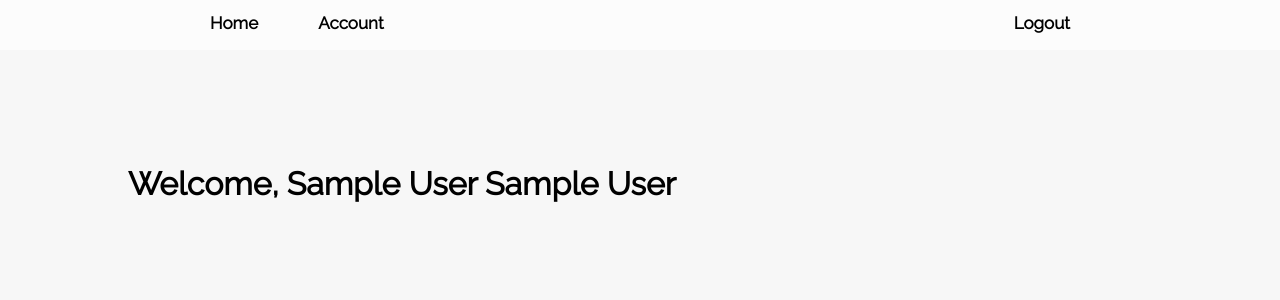
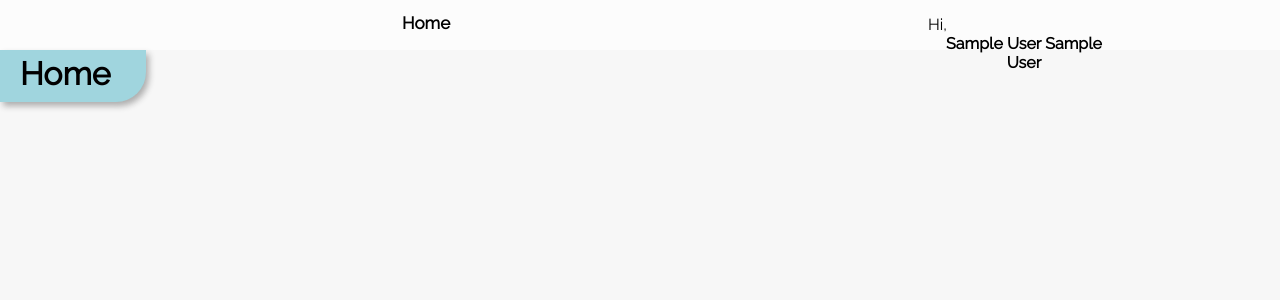
Before and after one commit to lukaskleinhaneveld/projectGarden, a PHP site: template view/garden/index.php in a window 1280 px wide. Shown: the top 300 px of the page. Run offline with PHP 8.4, Linux system fonts and the light colour scheme; the template is opened without the code that fills it, so the values that code supplies are empty; the visitor is signed in with stand-in values (Sample User, id 1); some libraries are stand-ins or nearby versions.

Commit message:
no message

```diff
--- a/public/css/style.css
+++ b/public/css/style.css
@@ -17,8 +17,9 @@
 
 nav#MenuRight {
     height: 50px;
-    width:50%;
+    width: 30%;
     float: right;
+    margin-right: 20%;
 }
 
 nav#MenuRight ul li:first-of-type {
@@ -40,7 +41,7 @@
 
 nav#MenuLeft {
     height: 50px;
-    width:50%;
+    width: 30%;
     float: left;
 }
 
@@ -62,35 +63,55 @@
     clear: both;
 }
 
-/*     END MENU     */
+.User {
+    height: 50px;
+    float: right;
+    clear: right;
+    width: 20%;
+    margin-top: -35px;
+}
 
-h2.Message{
-    margin-left: 190px;
+.User li{
+    list-style: none;
 }
 
 #MessageBox {
-    width: 750px;
-    height: 75px;
-    margin-top: 20px;
-    float: right;
-    clear: right;
+    width: 40%;
+    height: 50px;
+    float: left;
+    margin-left: -20%;
 }
 
+p.Message {
+    margin-top: 14px;
+    margin-left: 60px;
+}
+
+.Settings {
+    text-decoration: none;
+    color: black;
+    font-weight: bolder;
+}
+
+/*     END MENU     */
+
+
+
 .Welcome{
-    margin-top: 20px;
     width: 750px;
     float: left;
-    clear: left;
 }
 
 body{
     background-color: #f7f7f7;
 }
 
-#Container{
-    width: 80%;
+#Container {
+    width: 70%;
     margin-left: auto;
     margin-right: auto;
+    margin-top: 25px;
+    min-height: 100%;
 }
 
 /* LOGIN */
@@ -219,3 +214,70 @@
     float: right;
     clear: right;
 }
+
+/*ACCOUNT */
+.Page {
+    width: auto;
+    float: left;
+    padding: 5px 35px 15px 20px;
+    height: 2em;
+    background-color: rgba(160, 213, 222, 1);
+    border-bottom-right-radius: 30px;
+    box-shadow: 3px 4px 6px #adadad;
+}
+
+
+
+
+
+
+
+
+/* Dropdown Button */
+.dropbtn {
+    background-color: transparent;
+    color: black;
+    font-size: 16px;
+    border: none;
+    cursor: pointer;
+    font-weight: bolder;
+}
+
+/* Dropdown button on hover & focus */
+.dropbtn:hover, .dropbtn:focus {
+    color: red;
+}
+
+/* The container <div> - needed to position the dropdown content */
+.dropdown-outer {
+    position: relative;
+    display: inline-block;
+}
+
+/* Dropdown Content (Hidden by Default) */
+.dropdown-content {
+    display: none;
+    position: absolute;
+    background-color: #f9f9f9;
+    min-width: 160px;
+    box-shadow: 0px 8px 16px 0px rgba(0,0,0,0.2);
+    z-index: 1;
+}
+
+/* Links inside the dropdown */
+.dropdown-content a {
+    color: black;
+    padding: 12px 16px;
+    text-decoration: none;
+    display: block;
+}
+
+/* Change color of dropdown links on hover */
+.dropdown-content a:hover {
+    background-color: #f1f1f1;
+}
+
+/* Show the dropdown menu (use JS to add this class to the .dropdown-content container when the user clicks on the dropdown button) */
+.show {
+    display:block;
+}
--- /dev/null
+++ b/public/js/dropdown.js
@@ -0,0 +1,20 @@
+/* When the user clicks on the button,
+toggle between hiding and showing the dropdown content */
+function dropdown() {
+    document.getElementById("dropdown").classList.toggle("show");
+}
+
+// Close the dropdown menu if the user clicks outside of it
+window.onclick = function(event) {
+  if (!event.target.matches('.dropbtn')) {
+
+    var dropdowns = document.getElementsByClassName("dropdown-content");
+    var i;
+    for (i = 0; i < dropdowns.length; i++) {
+      var openDropdown = dropdowns[i];
+      if (openDropdown.classList.contains('show')) {
+        openDropdown.classList.remove('show');
+      }
+    }
+  }
+}
--- a/view/garden/account.php
+++ b/view/garden/account.php
@@ -1,3 +1,6 @@
+<div class="Page">
+    <h1>Account</h1>
+</div>
 <div id="Container">
-    <h1>Account page!</h1>
+
 </div>
--- a/view/garden/index.php
+++ b/view/garden/index.php
@@ -1,4 +1,6 @@
+<div class="Page">
+    <h1>Home</h1>
+</div>
 <div id="Container">
-    <h1 class="Welcome">Welcome, <?= $_SESSION['Firstname'].' '.$_SESSION['Lastname'] ?></h1>
-    <br/>
+
 </div>
--- a/view/garden/login.php
+++ b/view/login/login.php
@@ -1,5 +1,5 @@
 <div id="Container">
-    <form action="<?= URL.'garden/loginProcess' ?>" class="Login" method="post">
+    <form action="<?= URL.'login/loginProcess' ?>" class="Login" method="post">
         <h1 class="Login">Login:</h1>
         <div class="inner-form">
             <label for="Email">Email:</label>
--- a/view/garden/register.php
+++ b/view/login/register.php
@@ -1,5 +1,5 @@
 <div id="Container">
-    <form class="Register" method="post" action="<?= URL.'garden/registerProcess' ?>">
+    <form class="Register" method="post" action="<?= URL.'login/registerProcess' ?>">
         <h1 class="Register">Register:</h1>
         <div class="inner-form">
             <input type="hidden" name="Active" value="0">
@@ -16,6 +16,10 @@
             <input type="password" name="Password" placeholder="Your password">
             <br/>
             <br/>
+            <label for="Password">Confirm password:</label>
+            <input type="password" name="ConfirmPassword" placeholder="Confirm your password">
+            <br/>
+            <br/>
             <input type="submit" value="Register">
         </div>
     </form>
--- a/view/templates/header.php
+++ b/view/templates/header.php
@@ -6,33 +6,46 @@
 	<title>Studenten app</title>
 	<link rel="stylesheet" href="<?= URL ?>css/style.css">
 	<link href="https://fonts.googleapis.com/css?family=Raleway" rel="stylesheet">
+	<script src="<?php URL ?>../public/js/dropdown.js"></script>
 </head>
 <body>
 	<div id="MenuOuter">
 		<div id="Menu">
+			<div id="MessageBox">
+				<?php if(!empty($_SESSION['message'])){ ?>
+					<p class="Message"><?= $_SESSION['message']; ?></p>
+				<?php }?>
+			</div>
 			<nav id="MenuLeft">
 		        <ul>
 		            <li><a href="<?= URL ?>garden/index">Home</a></li>
-					<?php if(!empty($_SESSION['LoggedIn'])){ ?>
-						<li><a href="<?= URL ?>garden/account">Account</a></li>
-					<?php } ?>
 		        </ul>
 			</nav>
 			<nav id="MenuRight">
 		        <ul>
 					<?php if(!empty($_SESSION['LoggedIn'])){ ?>
-						<li><a href="<?= URL ?>garden/logout">Logout</a></li>
+
 					<?php }else{ ?>
-						<li><a href="<?= URL ?>garden/register">Register</a></li>
-			            <li><a href="<?= URL ?>garden/login">Login</a></li>
+						<li><a href="<?= URL ?>login/register">Register</a></li>
+			            <li><a href="<?= URL ?>login/login">Login</a></li>
 					<?php } ?>
 		        </ul>
 			</nav>
+			<?php if(!empty($_SESSION['LoggedIn'])){ ?>
+				<div class="User">
+					<li>
+						Hi,
+					<div class="dropdown-outer">
+					  <button onclick="dropdown()" class="dropbtn"><?= $_SESSION['Firstname'] ." ". $_SESSION['Lastname'] ?></button>
+					  <div id="dropdown" class="dropdown-content">
+					    <a href="<?php URL ?>account">Account</a>
+					    <a href="<?php URL ?>settings">Settings</a>
+					    <a href="<?php URL ?>../login/logout">Logout</a>
+					  </div>
+					</div>
+				</li>
+				</div>
+			<?php } ?>
 			<nav id="Clear"></nav>
 		</div>
 	</div>
-	<div id="MessageBox">
-		<?php if(!empty($_SESSION['message'])){ ?>
-			<h2 class="Message"><?= $_SESSION['message']; ?></h2>
-		<?php }?>
-	</div>
```
Also changed, not shown: other parts of public/css/style.css (+3 -29 lines), controller/gardenController.php (+1 -62 lines), controller/loginController.php (added, +75 -0 lines), model/gardenModel.php (+0 -96 lines), model/loginModel.php (added, +98 -0 lines), public/img/settings.png (added), view/login/forgotten.php (renamed from view/garden/forgotten.php), view/login/logout.php (renamed from view/garden/logout.php).
